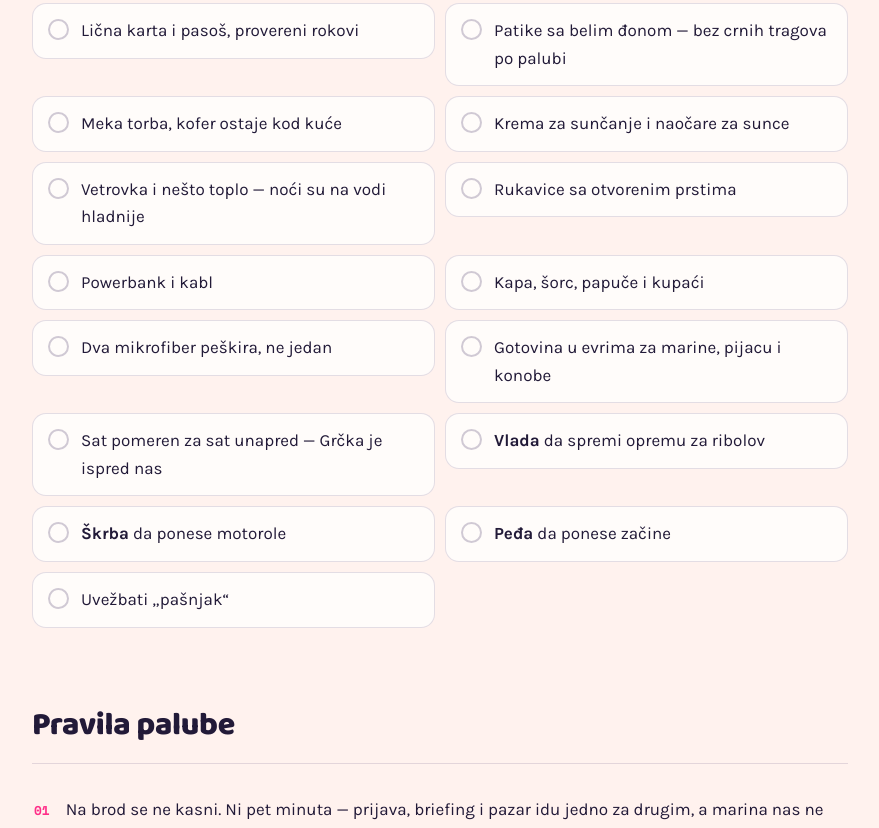
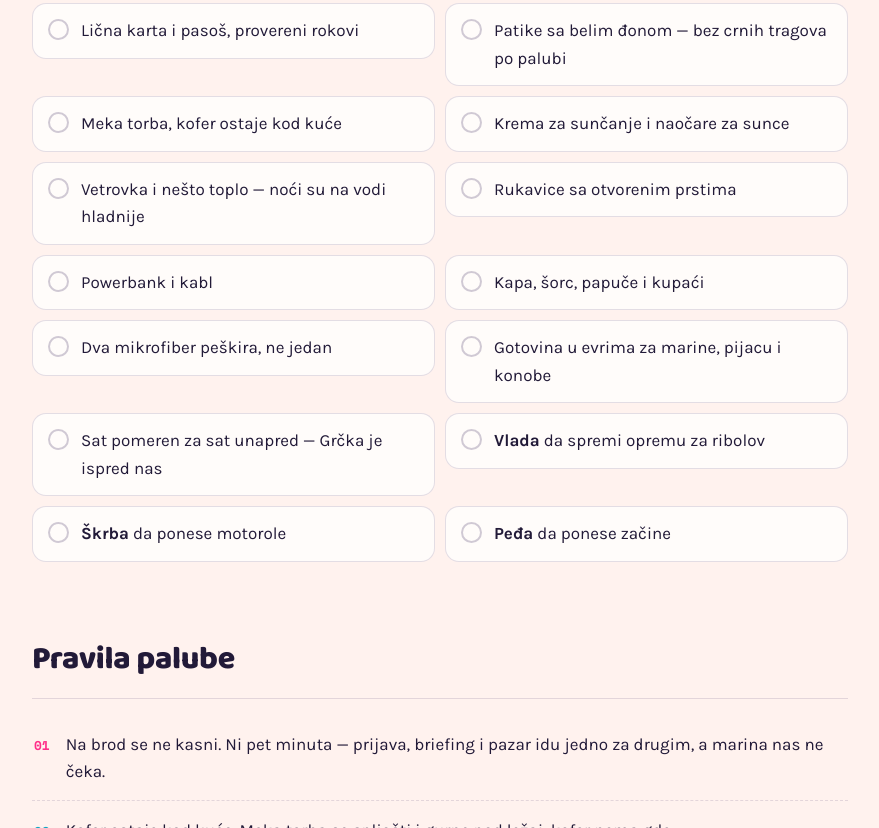
Before and after one commit to nemanjahp/lollipop, a website: page index.html in a window 1280 px wide. Shown: the part 1346-2174 px from the top of the page, without its empty margins (200-1079 px from the left). Drawn offline with nearby package versions, Linux system fonts and the light colour scheme.

Commit message:
Remove button for practicing 'pašnjak'

```diff
--- a/index.html
+++ b/index.html
@@ -285,7 +285,6 @@
       <li><button class="item" type="button" aria-pressed="false"><span class="box"><svg viewBox="0 0 16 16" aria-hidden="true"><path d="M2 8.5l4 4 8-9" fill="none" stroke="#0B2A14" stroke-width="2.6" stroke-linecap="round" stroke-linejoin="round"/></svg></span><span class="txt"><b>Vlada</b> da spremi opremu za ribolov</span></button></li>
       <li><button class="item" type="button" aria-pressed="false"><span class="box"><svg viewBox="0 0 16 16" aria-hidden="true"><path d="M2 8.5l4 4 8-9" fill="none" stroke="#0B2A14" stroke-width="2.6" stroke-linecap="round" stroke-linejoin="round"/></svg></span><span class="txt"><b>Škrba</b> da ponese motorole</span></button></li>
       <li><button class="item" type="button" aria-pressed="false"><span class="box"><svg viewBox="0 0 16 16" aria-hidden="true"><path d="M2 8.5l4 4 8-9" fill="none" stroke="#0B2A14" stroke-width="2.6" stroke-linecap="round" stroke-linejoin="round"/></svg></span><span class="txt"><b>Peđa</b> da ponese začine</span></button></li>
-      <li><button class="item" type="button" aria-pressed="false"><span class="box"><svg viewBox="0 0 16 16" aria-hidden="true"><path d="M2 8.5l4 4 8-9" fill="none" stroke="#0B2A14" stroke-width="2.6" stroke-linecap="round" stroke-linejoin="round"/></svg></span><span class="txt">Uvežbati „pašnjak“</span></button></li>
     </ul>
   </section>
 
```
